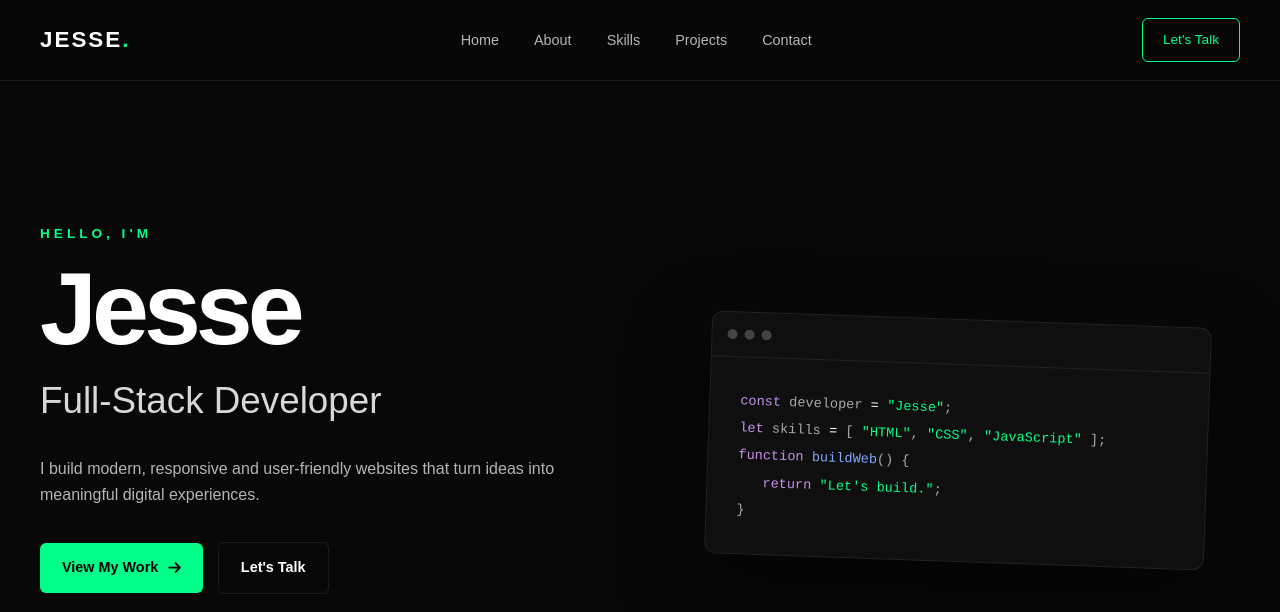
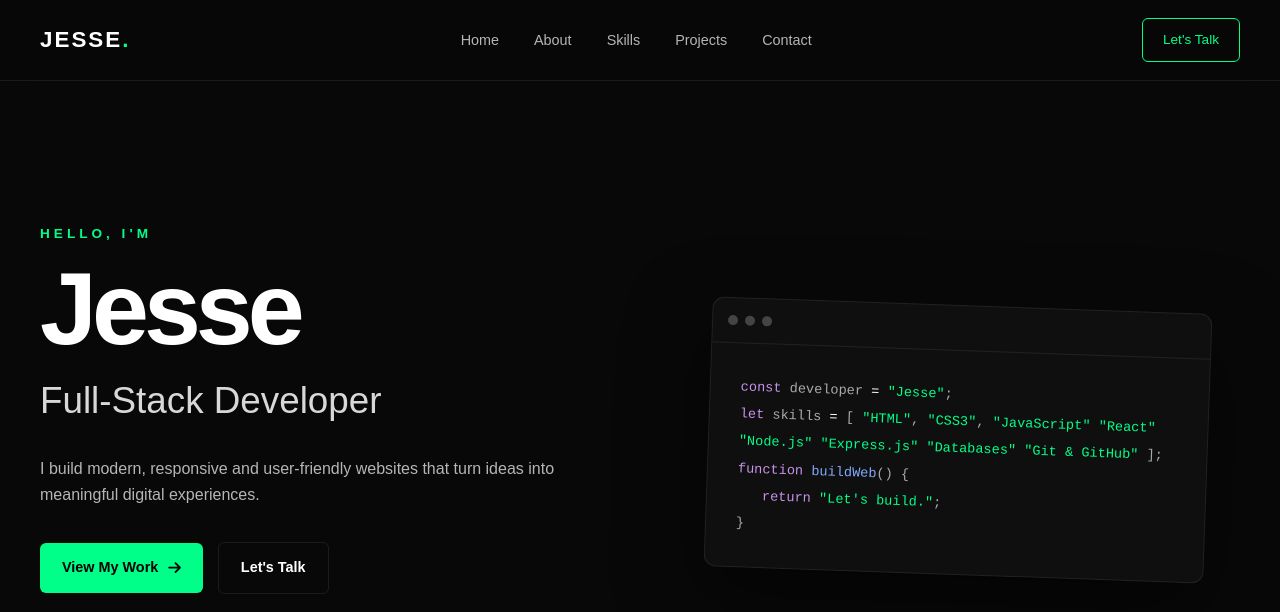
Before and after one commit to jessepatrick98-blip/My-Portfolio, a plain HTML site: page hero.html in a window 1280 px wide. Shown: the top 612 px of the page. Drawn offline with Linux system fonts and the light colour scheme; files whose address does not match are found by name.

Commit message:
change in span

```diff
--- a/hero.html
+++ b/hero.html
@@ -138,8 +138,14 @@
                             <span class="code-white">=</span>
                             [
                             <span class="code-green">"HTML"</span>,
-                            <span class="code-green">"CSS"</span>,
+                            <span class="code-green">"CSS3"</span>,
                             <span class="code-green">"JavaScript"</span>
+                            <span class="code-green">"React"</span>
+                            <span class="code-green">"Node.js"</span>
+                            <span class="code-green">"Express.js"</span>
+                            <span class="code-green">"Databases"</span>
+                            <span class="code-green">"Git & GitHub"</span>
+
                             ];
                         </p>
 
```
